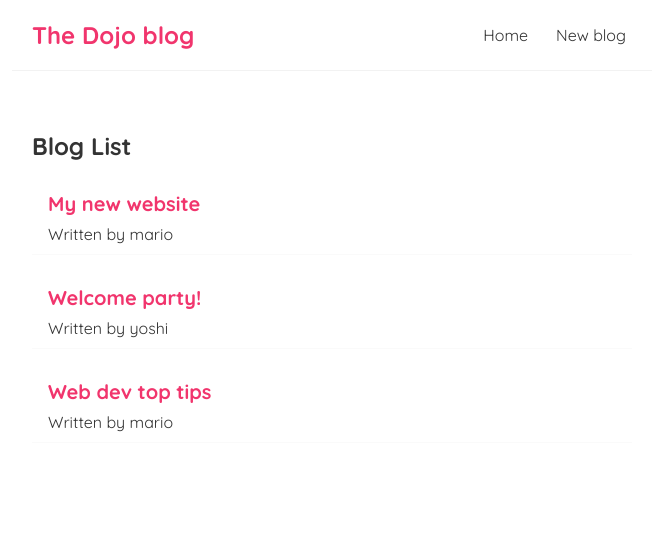
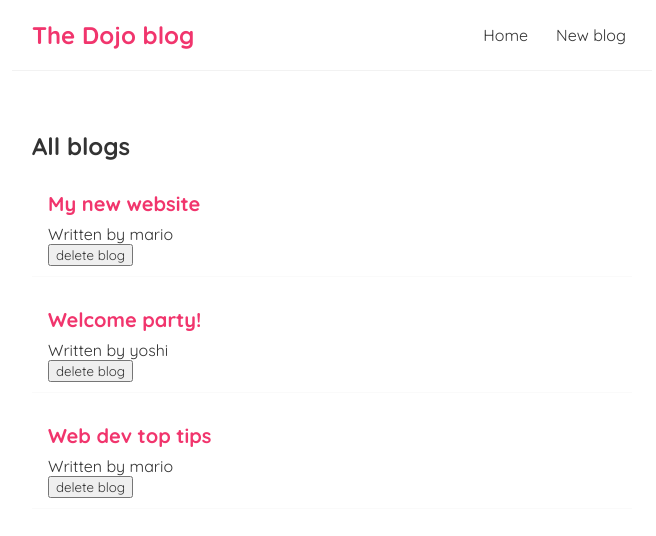
Before and after one commit to mraiyuu/react-blog, a React (Create React App) app: page / in a window 1280 px wide. Shown: the top 536 px of the page, without its empty margins (308-964 px from the left). Built offline with nearby package versions, Linux system fonts and the light colour scheme.

Commit message:
props completed

```diff
--- a/src/components/BlogList.js
+++ b/src/components/BlogList.js
@@ -1,7 +1,7 @@
 import React from "react";
 
 const BlogList = (props) => {
-  const { title, blogs } = props; // Destructure title and blogs from props
+  const { title, blogs, handleDelete } = props;
   return (
     <div className="blog-list">
       <h2>{title}</h2>
@@ -9,6 +9,7 @@
         <div className="blog-preview" key={blog.id}>
           <h2>{blog.title}</h2>
           <p>Written by {blog.author}</p>
+          <button onClick={() => handleDelete(blog.id)}>delete blog</button>
         </div>
       ))}
     </div>
--- a/src/components/Home.js
+++ b/src/components/Home.js
@@ -13,9 +13,15 @@
     },
   ]);
 
+  const handleDelete = (id) => {
+    const newBlogs = blogs.filter((blog) => blog.id !== id);
+    setBlogs(newBlogs);
+  }
+
   return (
     <div className="home">
-      <BlogList title="Blog List" blogs={blogs} />
+      <BlogList title="All blogs" blogs={blogs} handleDelete={handleDelete} />
+      {/* <BlogList title="mario's blogs" blogs={blogs.filter((blog) => blog.author==='mario')} /> */}
     </div>
   );
 };
```
